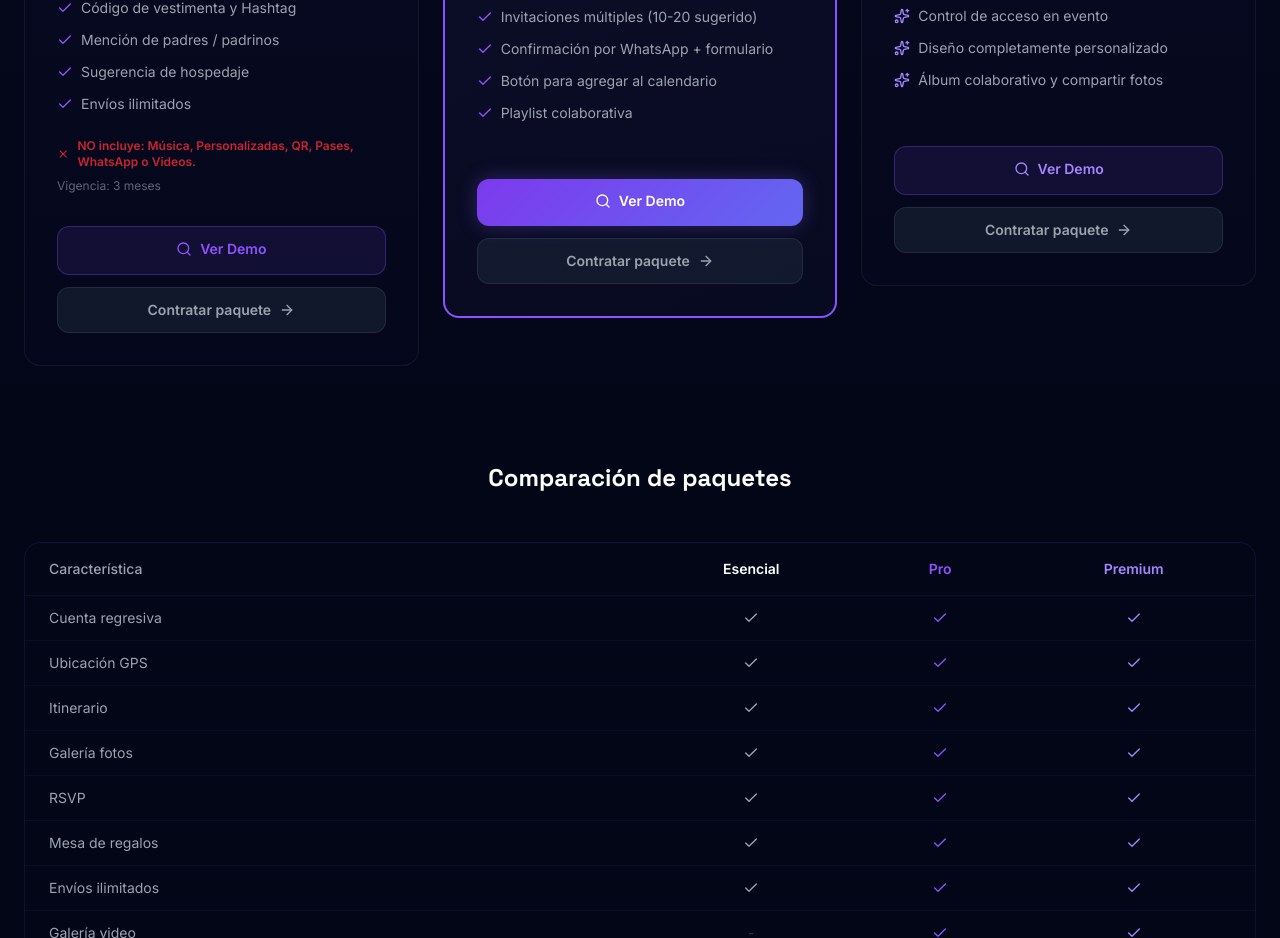
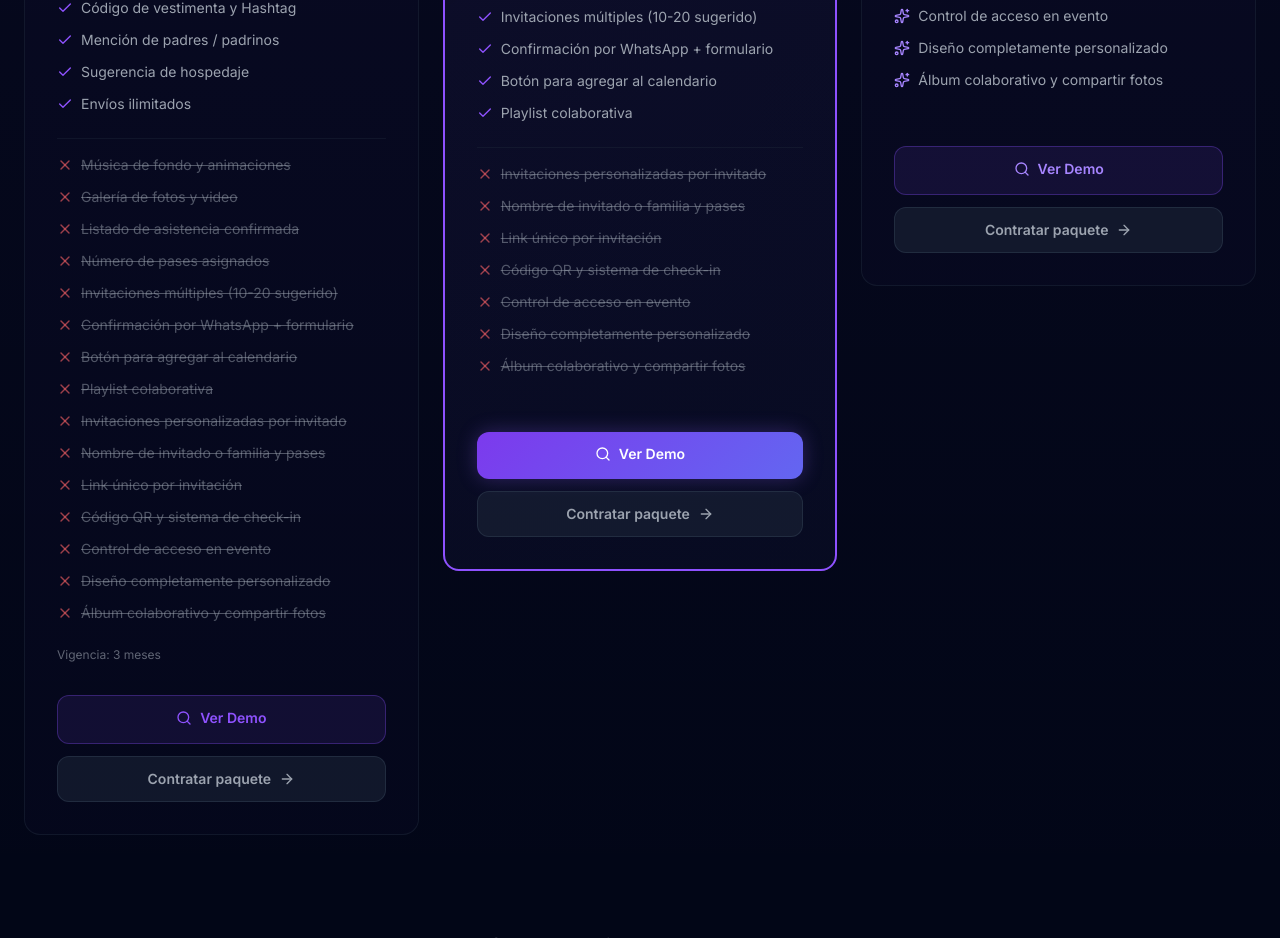
Before and after one commit to hdev07/devifly.dev, a Vue app: page /invitaciones in a window 1280 px wide. Shown: the part 4520-5458 px from the top of the page. Built offline with nearby package versions, Linux system fonts and the light colour scheme; a web font is replaced by a local one.

Commit message:
Agregar listas de características excluidas en los paquetes de catálogos, invitaciones, menús y reservaciones para mejorar la claridad de la oferta

```diff
--- a/src/views/landings/LandingCatalogos.vue
+++ b/src/views/landings/LandingCatalogos.vue
@@ -29,6 +29,22 @@ const catalogPackages = [
       "Diseño responsive",
       "Entrega: 1 semana",
     ],
+    excluded: [
+      "Productos ilimitados",
+      "Categorías ilimitadas",
+      "Hasta 5 fotos por producto",
+      "Control de tallas y colores",
+      "Control de stock",
+      "Buscador de productos",
+      "Panel admin completo",
+      "Múltiples vendedoras (catálogos)",
+      "Cupones y descuentos",
+      "Reportes de productos más vistos",
+      "Dominio personalizado",
+      "Notificaciones por WhatsApp",
+      "Integración con pagos en línea",
+      "Soporte prioritario",
+    ],
   },
   {
     name: "Pro",
@@ -48,6 +64,15 @@ const catalogPackages = [
       "Buscador de productos",
       "Panel admin completo",
       "Entrega: 2 semanas",
+    ],
+    excluded: [
+      "Múltiples vendedoras (catálogos)",
+      "Cupones y descuentos",
+      "Reportes de productos más vistos",
+      "Dominio personalizado",
+      "Notificaciones por WhatsApp",
+      "Integración con pagos en línea",
+      "Soporte prioritario",
     ],
   },
   {
@@ -704,6 +729,22 @@ const mockupProducts = [
                 {{ f }}
               </li>
             </ul>
+            <ul
+              v-if="pkg.excluded?.length"
+              class="space-y-3 mb-6 border-t dark:border-base-700/40 border-light-border pt-4"
+            >
+              <li
+                v-for="ex in pkg.excluded"
+                :key="ex"
+                class="flex items-start gap-2 text-sm dark:text-text-secondary/50 text-light-muted/60 line-through"
+              >
+                <LucideIcon
+                  name="x"
+                  class-name="w-4 h-4 mt-0.5 text-red-400/60 shrink-0"
+                />
+                {{ ex }}
+              </li>
+            </ul>
           </div>
           <div class="px-8 pb-8 flex flex-col gap-3">
             <router-link
--- a/src/views/landings/LandingInvitaciones.vue
+++ b/src/views/landings/LandingInvitaciones.vue
@@ -35,8 +35,23 @@ const packages = [
       "Sugerencia de hospedaje",
       "Envíos ilimitados",
     ],
-    excluded:
-      "NO incluye: Música, Personalizadas, QR, Pases, WhatsApp o Videos.",
+    excluded: [
+      "Música de fondo y animaciones",
+      "Galería de fotos y video",
+      "Listado de asistencia confirmada",
+      "Número de pases asignados",
+      "Invitaciones múltiples (10-20 sugerido)",
+      "Confirmación por WhatsApp + formulario",
+      "Botón para agregar al calendario",
+      "Playlist colaborativa",
+      "Invitaciones personalizadas por invitado",
+      "Nombre de invitado o familia y pases",
+      "Link único por invitación",
+      "Código QR y sistema de check-in",
+      "Control de acceso en evento",
+      "Diseño completamente personalizado",
+      "Álbum colaborativo y compartir fotos",
+    ],
     validity: "Vigencia: 3 meses",
   },
   {
@@ -59,6 +74,15 @@ const packages = [
       "Confirmación por WhatsApp + formulario",
       "Botón para agregar al calendario",
       "Playlist colaborativa",
+    ],
+    excluded: [
+      "Invitaciones personalizadas por invitado",
+      "Nombre de invitado o familia y pases",
+      "Link único por invitación",
+      "Código QR y sistema de check-in",
+      "Control de acceso en evento",
+      "Diseño completamente personalizado",
+      "Álbum colaborativo y compartir fotos",
     ],
   },
   {
@@ -1055,15 +1079,22 @@ const mockupSections = [
                   {{ f }}
                 </li>
               </ul>
-              <p
-                v-if="pkg.excluded"
-                class="text-xs text-red-500/80 mb-2 font-semibold"
+              <ul
+                v-if="pkg.excluded?.length"
+                class="space-y-3 mb-6 border-t dark:border-base-700/40 border-light-border pt-4"
               >
-                <span class="inline-flex items-center gap-2">
-                  <LucideIcon name="x" class-name="w-4 h-4" />
-                  {{ pkg.excluded }}
-                </span>
-              </p>
+                <li
+                  v-for="ex in pkg.excluded"
+                  :key="ex"
+                  class="flex items-start gap-2 text-sm dark:text-text-secondary/50 text-light-muted/60 line-through"
+                >
+                  <LucideIcon
+                    name="x"
+                    class-name="w-4 h-4 mt-0.5 text-red-400/60 shrink-0"
+                  />
+                  {{ ex }}
+                </li>
+              </ul>
               <p
                 v-if="pkg.validity"
                 class="text-xs dark:text-text-secondary/60 text-light-muted/60"
--- a/src/views/landings/LandingMenus.vue
+++ b/src/views/landings/LandingMenus.vue
@@ -34,6 +34,23 @@ const menuPackages = [
       "Dominio incluido (.devifly.dev)",
       "Deploy y hosting 1 año",
     ],
+    excluded: [
+      "Hasta 100 platillos",
+      "Subcategorías ilimitadas",
+      "Sección de promociones con banner",
+      "Buscador de productos",
+      "Detalle con alérgenos y porciones",
+      "Dominio personalizado (.com)",
+      "Panel básico para editar platillos",
+      "Platillos ilimitados",
+      "Múltiples sucursales",
+      "Panel de administración completo",
+      "Multi-idioma (ES/EN)",
+      "Analítica de platillos más vistos",
+      "Integración con sistema POS",
+      "Soporte prioritario 6 meses",
+      "Diseño a medida con branding",
+    ],
     note: "Hasta 30 platillos · Entrega 5 días hábiles",
   },
   {
@@ -55,6 +72,16 @@ const menuPackages = [
       "Detalle con alérgenos y porciones",
       "Dominio personalizado (.com)",
       "Panel básico para editar platillos",
+    ],
+    excluded: [
+      "Platillos ilimitados",
+      "Múltiples sucursales",
+      "Panel de administración completo",
+      "Multi-idioma (ES/EN)",
+      "Analítica de platillos más vistos",
+      "Integración con sistema POS",
+      "Soporte prioritario 6 meses",
+      "Diseño a medida con branding",
     ],
     note: "Hasta 100 platillos · Entrega 7 días hábiles",
   },
@@ -755,6 +782,22 @@ const menuCategories = [
                   {{ f }}
                 </li>
               </ul>
+              <ul
+                v-if="pkg.excluded?.length"
+                class="space-y-3 mb-6 border-t border-neutral-800 pt-4"
+              >
+                <li
+                  v-for="ex in pkg.excluded"
+                  :key="ex"
+                  class="flex items-start gap-2 text-sm text-neutral-500 line-through"
+                >
+                  <LucideIcon
+                    name="x"
+                    class-name="w-4 h-4 mt-0.5 text-red-400/60 shrink-0"
+                  />
+                  {{ ex }}
+                </li>
+              </ul>
               <p v-if="pkg.note" class="text-xs text-neutral-500">
                 {{ pkg.note }}
               </p>
--- a/src/views/landings/LandingReservaciones.vue
+++ b/src/views/landings/LandingReservaciones.vue
@@ -131,6 +131,20 @@ const reservationPackages = [
       "Mapa ubicación interactivo",
       "SEO local optimizado",
     ],
+    excluded: [
+      "Cotizador en línea",
+      "Calendario de disponibilidad",
+      "Galería con videos",
+      "Sección paquetes/servicios",
+      "Blog de eventos",
+      "Google Calendar sync",
+      "Panel admin completo",
+      "CRM clientes integrado",
+      "Pagos anticipo en línea",
+      "Contratos digitales",
+      "Multi-salón / Sucursales",
+      "Analíticas y reportes",
+    ],
     note: "Hasta 20 fotos · Entrega 2 semanas",
     demo: "/salones-eventos/demo",
     wa: waEsencial,
@@ -148,6 +162,14 @@ const reservationPackages = [
       "Sección paquetes/servicios",
       "Blog de eventos",
       "Google Calendar sync",
+    ],
+    excluded: [
+      "Panel admin completo",
+      "CRM clientes integrado",
+      "Pagos anticipo en línea",
+      "Contratos digitales",
+      "Multi-salón / Sucursales",
+      "Analíticas y reportes",
     ],
     note: "Fotos ilimitadas + videos · Entrega 3 semanas",
     demo: "/salones-eventos/demo",
@@ -744,6 +766,22 @@ const reservationPackages = [
                 {{ f }}
               </li>
             </ul>
+            <ul
+              v-if="pkg.excluded?.length"
+              class="space-y-3 mb-4 border-t dark:border-base-700/40 border-light-border pt-4"
+            >
+              <li
+                v-for="ex in pkg.excluded"
+                :key="ex"
+                class="flex items-start gap-2 text-sm dark:text-text-secondary/50 text-light-muted/60 line-through"
+              >
+                <LucideIcon
+                  name="x"
+                  class-name="w-4 h-4 mt-0.5 text-red-400/60 shrink-0"
+                />
+                {{ ex }}
+              </li>
+            </ul>
             <p
               v-if="pkg.note"
               class="text-xs dark:text-text-secondary/50 text-light-muted/50 font-mono"
```
